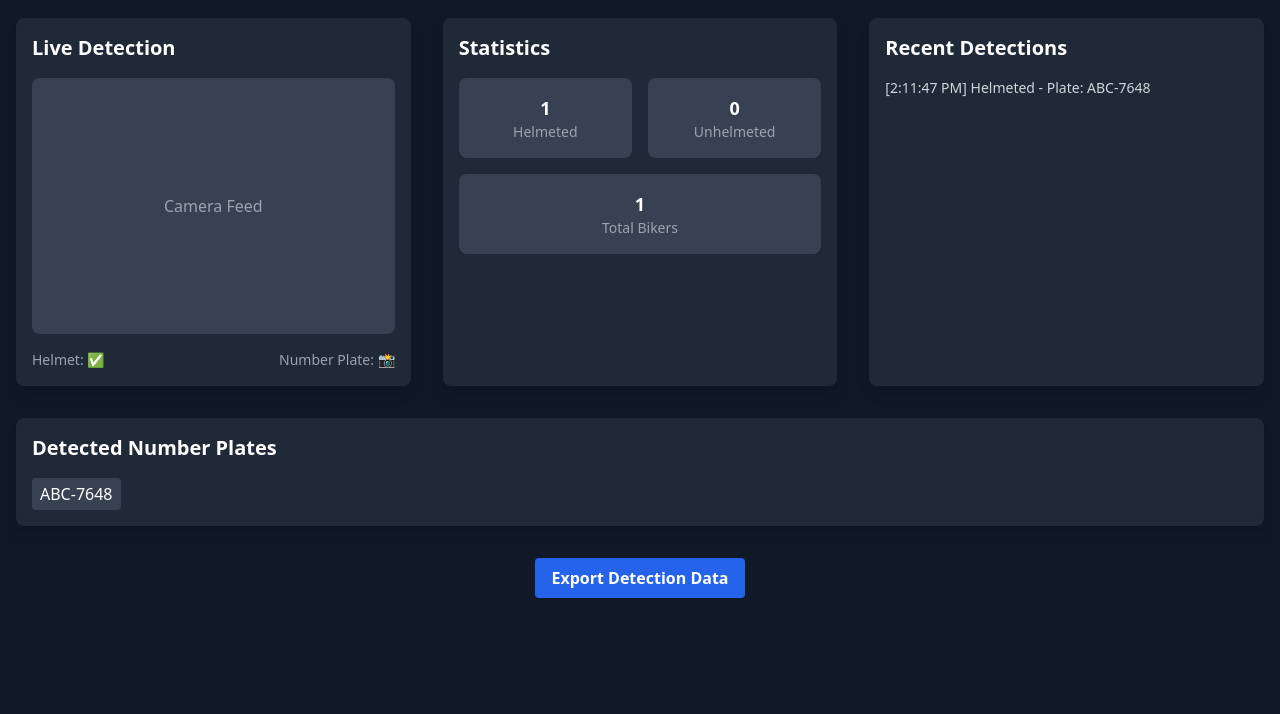
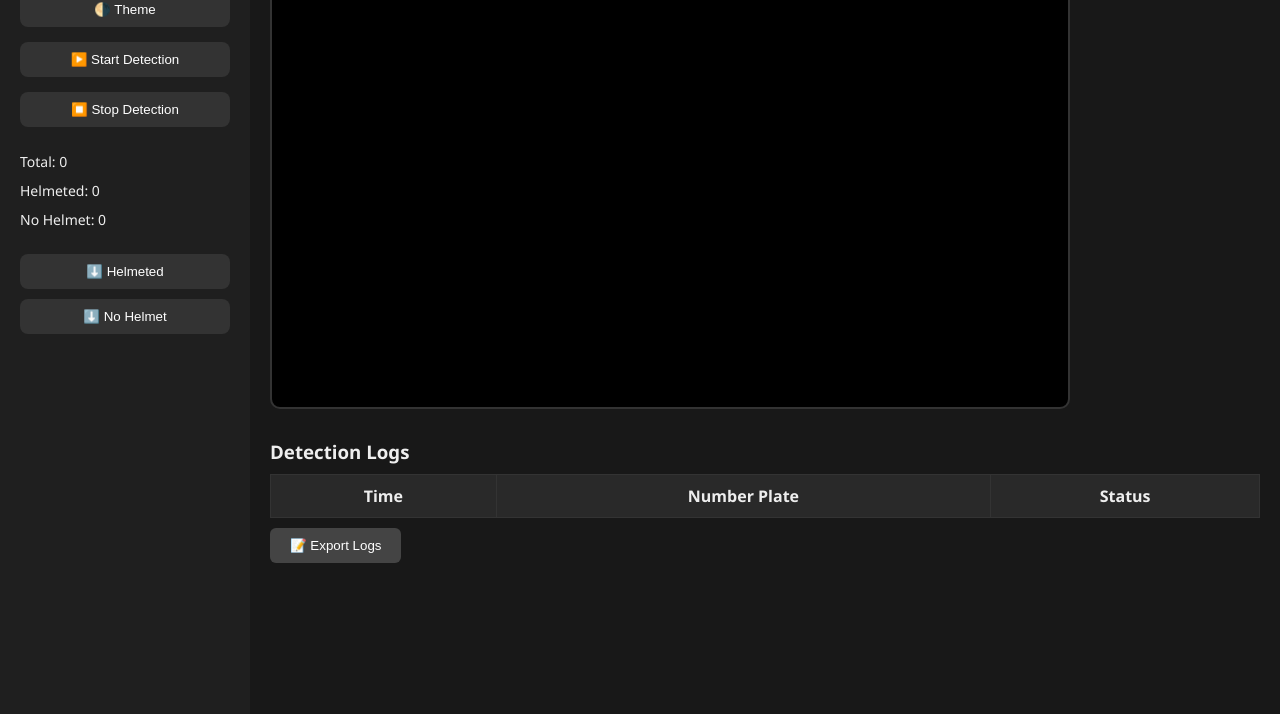
Before and after one commit to tashfeen786/FYP_PROJECT, a plain HTML site: page index.html in a window 1280 px wide. Shown: the part 86-800 px from the top of the page. Drawn offline with nearby package versions, Linux system fonts and the light colour scheme.

Commit message:
add css code file

```diff
--- a/index.html
+++ b/index.html
@@ -1,69 +1,52 @@
 <!DOCTYPE html>
-<html lang="en" class="bg-gray-900 text-white">
+<html lang="en">
   <head>
-  <meta charset="UTF-8">
-  <meta name="viewport" content="width=device-width, initial-scale=1.0">
-  <title>Helmet & Number Plate Detection</title>
-  <link href="https://cdn.jsdelivr.net/npm/tailwindcss@2.2.19/dist/tailwind.min.css" rel="stylesheet">
-  <link rel="stylesheet" href="style.css">
+    <meta charset="UTF-8" />
+    <meta name="viewport" content="width=device-width, initial-scale=1.0" />
+    <title>SmartHelmet AI | Akhonzada Tech</title>
+    <link rel="stylesheet" href="style.css" />
   </head>
-<body class="font-sans antialiased">
-  <div class="container mx-auto px-4 py-8">
-    <h1 class="text-4xl font-bold mb-8 text-center">Helmet & Number Plate Detection</h1>
-    <div class="grid grid-cols-1 md:grid-cols-2 lg:grid-cols-3 gap-8">
-      <div class="bg-gray-800 p-4 rounded-lg shadow-lg">
-        <h2 class="text-xl font-semibold mb-4">Live Detection</h2>
-        <div class="relative">
-          <div class="w-full h-64 bg-gray-700 rounded-lg mb-4 flex items-center justify-center">
-            <span class="text-gray-400">Camera Feed</span>
+  <body>
+    <div class="sidebar">
+      <h2>SmartHelmet AI</h2>
+      <button id="theme-toggle">🌗 Theme</button>
+      <button id="start-btn">▶️ Start Detection</button>
+      <button id="stop-btn">⏹️ Stop Detection</button>
+      <div class="counters">
+        <p>Total: <span id="total">0</span></p>
+        <p>Helmeted: <span id="helmeted">0</span></p>
+        <p>No Helmet: <span id="no-helmet">0</span></p>
       </div>
-          <div class="absolute top-0 left-0 w-full h-64">
-            <!-- Simulated bounding boxes -->
-          </div>
-        </div>
-        <div class="flex justify-between text-sm text-gray-400">
-          <span>Helmet: ✅</span>
-          <span>Number Plate: 📸</span>
+      <div class="downloads">
+        <button id="download-helmet">⬇️ Helmeted</button>
+        <button id="download-nohelmet">⬇️ No Helmet</button>
       </div>
     </div>
 
-      <div class="bg-gray-800 p-4 rounded-lg shadow-lg">
-        <h2 class="text-xl font-semibold mb-4">Statistics</h2>
-        <div class="grid grid-cols-2 gap-4">
-          <div class="bg-gray-700 p-4 rounded-lg text-center">
-            <p class="text-lg font-bold" id="helmetedCount">0</p>
-            <p class="text-sm text-gray-400">Helmeted</p>
-          </div>
-          <div class="bg-gray-700 p-4 rounded-lg text-center">
-            <p class="text-lg font-bold" id="unhelmetedCount">0</p>
-            <p class="text-sm text-gray-400">Unhelmeted</p>
-          </div>
-          <div class="bg-gray-700 p-4 rounded-lg text-center col-span-2">
-            <p class="text-lg font-bold" id="totalCount">0</p>
-            <p class="text-sm text-gray-400">Total Bikers</p>
-          </div>
+    <div class="main">
+      <div class="video-section">
+        <h3>Live Camera Feed</h3>
+        <div class="video-wrapper">
+          <video id="video-feed" autoplay muted></video>
+          <canvas id="overlay"></canvas>
         </div>
       </div>
 
-      <div class="bg-gray-800 p-4 rounded-lg shadow-lg">
-        <h2 class="text-xl font-semibold mb-4">Recent Detections</h2>
-        <ul id="detectionLog" class="space-y-2 text-sm text-gray-300 h-64 overflow-y-auto">
-          <!-- Detection log entries will appear here -->
-        </ul>
-      </div>
-    </div>
-
-    <div class="mt-8 bg-gray-800 p-4 rounded-lg shadow-lg">
-      <h2 class="text-xl font-semibold mb-4">Detected Number Plates</h2>
-      <div class="flex flex-wrap gap-2" id="numberPlates">
-        <!-- Number plates will appear here -->
-      </div>
-    </div>
-
-    <div class="mt-8 text-center">
-      <button onclick="exportData()" class="bg-blue-600 hover:bg-blue-700 text-white font-semibold py-2 px-4 rounded">
-        Export Detection Data
-      </button>
+      <div class="logs">
+        <h3>Detection Logs</h3>
+        <table>
+          <thead>
+            <tr>
+              <th>Time</th>
+              <th>Number Plate</th>
+              <th>Status</th>
+            </tr>
+          </thead>
+          <tbody id="log-body">
+            <!-- Logs will be added here -->
+          </tbody>
+        </table>
+        <button id="export">📝 Export Logs</button>
       </div>
     </div>
 
--- a/script.js
+++ b/script.js
@@ -1,57 +1,57 @@
-let helmetedCount = 0;
-let unhelmetedCount = 0;
-let totalCount = 0;
-const detectionLog = document.getElementById('detectionLog');
-const numberPlates = document.getElementById('numberPlates');
-const helmetedCountElem = document.getElementById('helmetedCount');
-const unhelmetedCountElem = document.getElementById('unhelmetedCount');
-const totalCountElem = document.getElementById('totalCount');
+let total = 0;
+let helmeted = 0;
+let noHelmet = 0;
+const logBody = document.getElementById("log-body");
 
-function addDetection(helmeted, plate) {
-  const logEntry = document.createElement('li');
-  const time = new Date().toLocaleTimeString();
-  logEntry.textContent = `[${time}] ${helmeted ? 'Helmeted' : 'Unhelmeted'} - Plate: ${plate}`;
-  detectionLog.prepend(logEntry);
+// Mock function for detection results (you’ll replace this with real backend logic)
+function mockDetection() {
+  const now = new Date().toLocaleTimeString();
+  const numberPlate = "ABC-" + Math.floor(Math.random() * 999);
+  const isHelmeted = Math.random() > 0.5;
 
-  const plateTag = document.createElement('span');
-  plateTag.className = "bg-gray-700 px-2 py-1 rounded";
-  plateTag.textContent = plate;
-  numberPlates.appendChild(plateTag);
+  const row = document.createElement("tr");
+  row.innerHTML = `
+    <td>${now}</td>
+    <td>${numberPlate}</td>
+    <td style="color:${isHelmeted ? 'lightgreen' : 'tomato'}">${isHelmeted ? 'Helmet' : 'No Helmet'}</td>
+  `;
 
-  if (helmeted) helmetedCount++;
-  else unhelmetedCount++;
+  logBody.appendChild(row);
+  total++;
+  if (isHelmeted) helmeted++;
+  else noHelmet++;
 
-  totalCount++;
-  updateStats();
+  document.getElementById("total").innerText = total;
+  document.getElementById("helmeted").innerText = helmeted;
+  document.getElementById("no-helmet").innerText = noHelmet;
 }
 
-function updateStats() {
-  helmetedCountElem.textContent = helmetedCount;
-  unhelmetedCountElem.textContent = unhelmetedCount;
-  totalCountElem.textContent = totalCount;
-}
+let detectionInterval;
 
-function exportData() {
-  const rows = [["Time", "Helmeted", "Plate"]];
-  Array.from(detectionLog.children).forEach(log => {
-    const parts = log.textContent.match(/\[(.*?)\] (.*?) - Plate: (.*)/);
-    if (parts) rows.push([parts[1], parts[2], parts[3]]);
+document.getElementById("start-btn").addEventListener("click", () => {
+  detectionInterval = setInterval(mockDetection, 2000); // every 2 seconds
+});
+
+document.getElementById("stop-btn").addEventListener("click", () => {
+  clearInterval(detectionInterval);
+});
+
+document.getElementById("export").addEventListener("click", () => {
+  const rows = Array.from(logBody.querySelectorAll("tr"));
+  let csv = "Time,Number Plate,Status\n";
+  rows.forEach(row => {
+    const cols = row.querySelectorAll("td");
+    csv += `${cols[0].innerText},${cols[1].innerText},${cols[2].innerText}\n`;
   });
 
-  let csvContent = "data:text/csv;charset=utf-8,"
-    + rows.map(e => e.join(",")).join("\n");
+  const blob = new Blob([csv], { type: "text/csv" });
+  const url = URL.createObjectURL(blob);
+  const a = document.createElement("a");
+  a.href = url;
+  a.download = "detection_logs.csv";
+  a.click();
+});
 
-  const encodedUri = encodeURI(csvContent);
-  const link = document.createElement("a");
-  link.setAttribute("href", encodedUri);
-  link.setAttribute("download", "detection_log.csv");
-  document.body.appendChild(link);
-  link.click();
-  document.body.removeChild(link);
-}
-
-setInterval(() => {
-  const helmeted = Math.random() > 0.3;
-  const plate = "ABC-" + Math.floor(Math.random() * 9000 + 1000);
-  addDetection(helmeted, plate);
-}, 5000);
+document.getElementById("theme-toggle").addEventListener("click", () => {
+  document.body.classList.toggle("light-theme");
+});
--- a/style.css
+++ b/style.css
@@ -0,0 +1,113 @@
+* {
+    margin: 0;
+    padding: 0;
+    box-sizing: border-box;
+}
+
+body {
+    display: flex;
+    font-family: 'Segoe UI', sans-serif;
+    background-color: #121212;
+    color: #eee;
+}
+
+.sidebar {
+    width: 250px;
+    background-color: #1f1f1f;
+    padding: 20px;
+    display: flex;
+    flex-direction: column;
+    gap: 15px;
+    height: 100vh;
+}
+
+.sidebar h2 {
+    text-align: center;
+    margin-bottom: 10px;
+}
+
+.sidebar button {
+    padding: 10px;
+    border: none;
+    border-radius: 8px;
+    background-color: #333;
+    color: white;
+    cursor: pointer;
+    transition: 0.3s;
+}
+
+.sidebar button:hover {
+    background-color: #555;
+}
+
+.counters p {
+    margin-top: 10px;
+    font-size: 14px;
+}
+
+.downloads button {
+    width: 100%;
+    margin-top: 10px;
+}
+
+.main {
+    flex-grow: 1;
+    padding: 20px;
+    background-color: #181818;
+    overflow-y: auto;
+}
+
+.video-section {
+    margin-bottom: 30px;
+}
+
+.video-wrapper {
+    position: relative;
+    width: 100%;
+    max-width: 800px;
+    aspect-ratio: 16 / 9;
+    background-color: black;
+    border: 2px solid #333;
+    border-radius: 10px;
+    overflow: hidden;
+}
+
+#video-feed,
+#overlay {
+    width: 100%;
+    height: 100%;
+    position: absolute;
+    top: 0;
+    left: 0;
+}
+
+.logs table {
+    width: 100%;
+    border-collapse: collapse;
+    margin-top: 10px;
+}
+
+.logs th,
+.logs td {
+    padding: 10px;
+    border: 1px solid #333;
+    text-align: center;
+}
+
+.logs th {
+    background-color: #292929;
+}
+
+.logs button {
+    margin-top: 10px;
+    padding: 10px 20px;
+    background-color: #444;
+    border: none;
+    color: white;
+    cursor: pointer;
+    border-radius: 6px;
+}
+
+.logs button:hover {
+    background-color: #666;
+}
```
Lines whose indentation alone changed are shown as unchanged.
